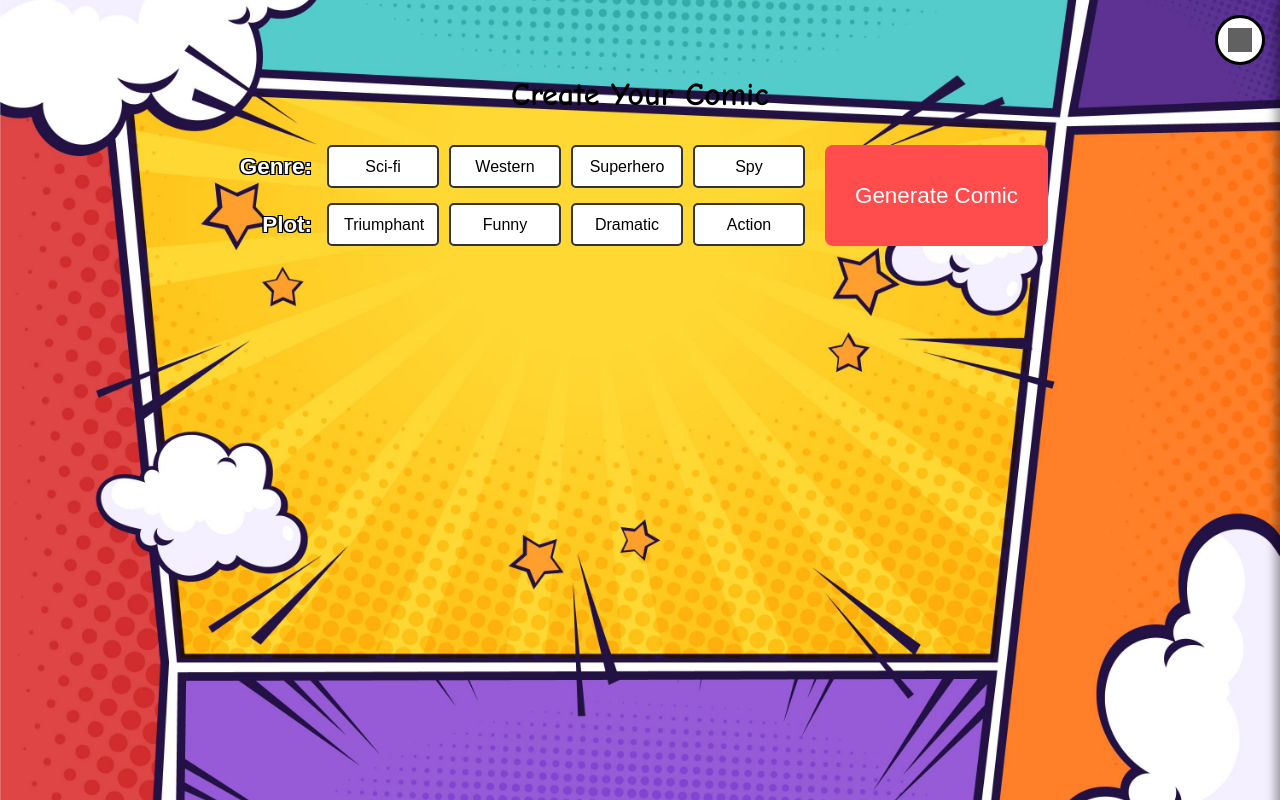
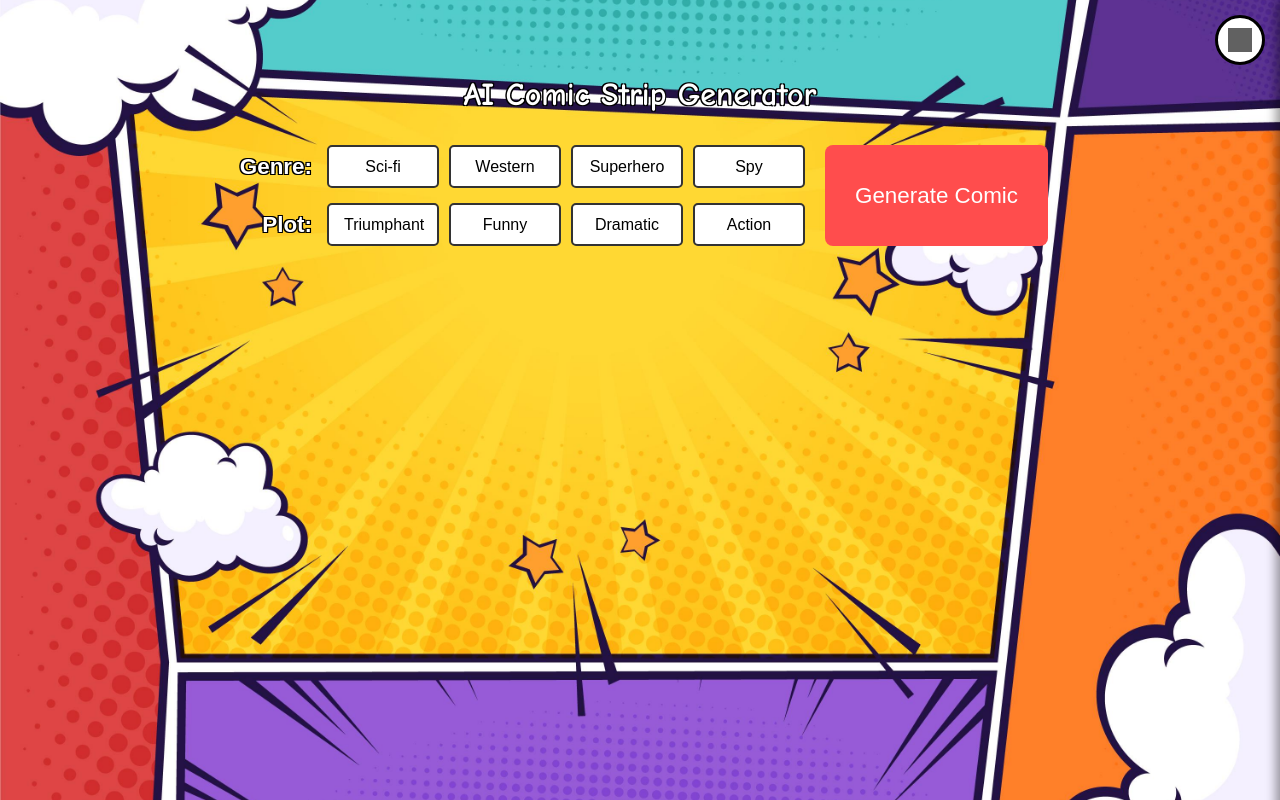
Before and after one commit to A-Godzo/AI-Comic, a website: page index.html in a window 1280 px wide. Drawn offline with Linux system fonts and the light colour scheme; grey boxes are pictures that could not be loaded.

Commit message:
h1 change

```diff
--- a/index.html
+++ b/index.html
@@ -21,6 +21,8 @@
     margin-bottom: 2rem;
     text-align: center;
     font-family: 'Comic Sans MS', cursive, sans-serif;
+    color: white;
+    text-shadow: -1.2px -1.2px 0 #000, 1.2px -1.2px 0 #000, -1.2px 1.2px 0 #000, 1.2px 1.2px 0 #000;
   }
 
   h2 {
@@ -191,7 +193,7 @@
 </head>
 <body>
 
-  <h1>Create Your Comic</h1>
+  <h1>AI Comic Strip Generator </h1>
 
   <div id="controls">
   <div class="option-groups">
```
